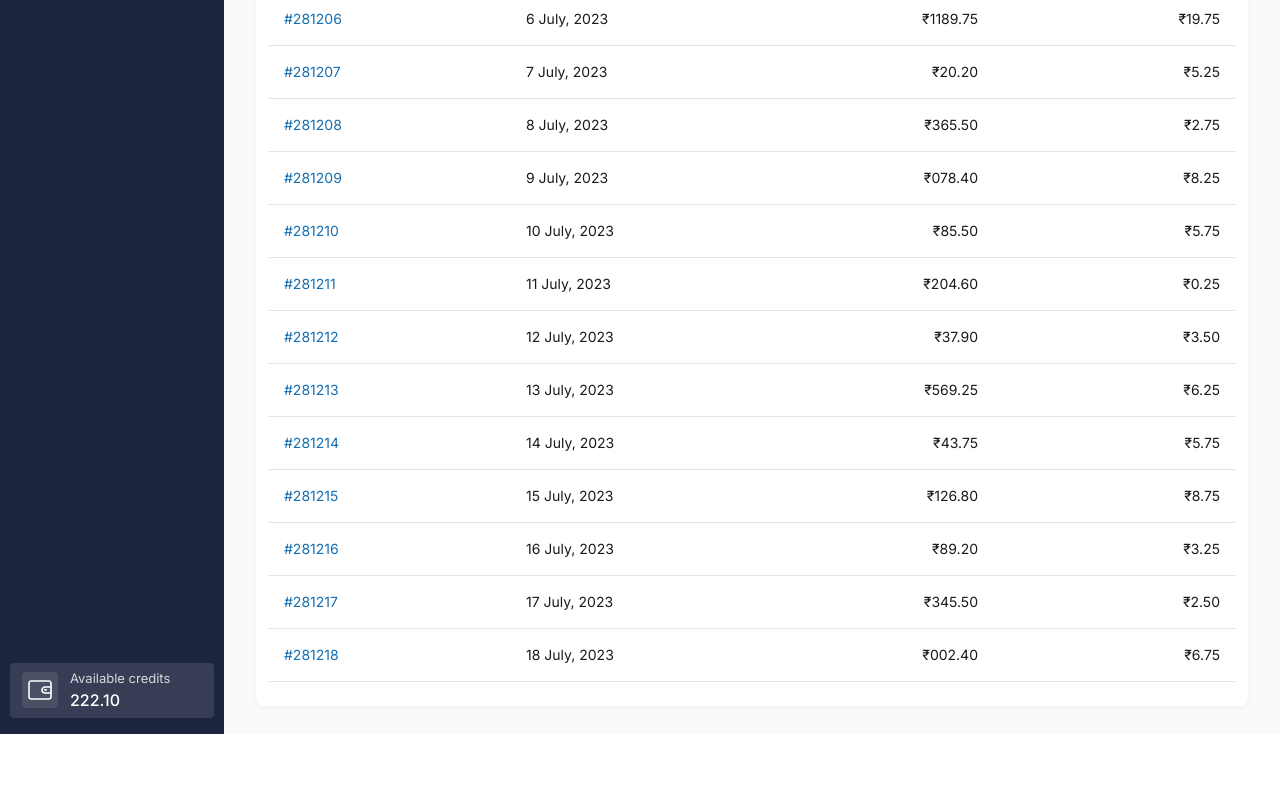
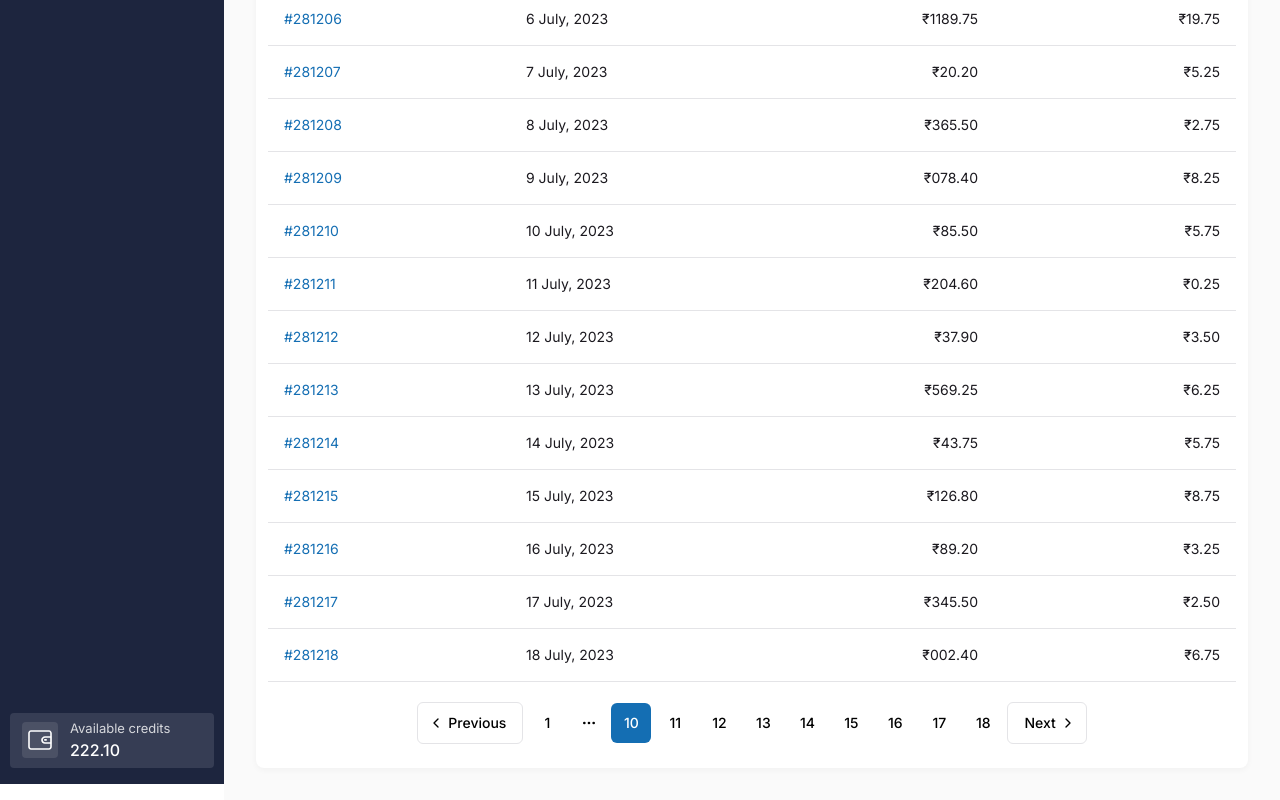
Before and after one commit to Mriganka5137/dukaan-assignment, a Next.js app: page / in a window 1280 px wide. Shown: the part 748-1548 px from the top of the page. Before the commit the page ends 1486 px from the top, so only its background shows below. Built offline with nearby package versions, Linux system fonts and the light colour scheme.

Commit message:
Add new dependencies and components

```diff
--- a/app/components/Links.tsx
+++ b/app/components/Links.tsx
@@ -10,6 +10,7 @@
       {navbarLinks.map((link) => (
         <Link
           href={link.route}
+          key={link.id}
           className={`${
             ((pathname.includes(link.route) && link.route.length > 1) ||
               pathname === link.route) &&
--- /dev/null
+++ b/app/components/TransactionPagination.tsx
@@ -0,0 +1,62 @@
+import React from "react";
+import {
+  Pagination,
+  PaginationContent,
+  PaginationEllipsis,
+  PaginationItem,
+  PaginationLink,
+  PaginationNext,
+  PaginationPrevious,
+} from "@/components/ui/pagination";
+
+const TransactionPagination = () => {
+  return (
+    <Pagination className=" mt-5">
+      <PaginationContent>
+        <PaginationItem className=" border rounded-md">
+          <PaginationPrevious href="#" />
+        </PaginationItem>
+        <PaginationItem>
+          <PaginationLink href="#">1</PaginationLink>
+        </PaginationItem>
+        <PaginationItem>
+          <PaginationEllipsis />
+        </PaginationItem>
+        <PaginationItem>
+          <PaginationLink href="#" className=" bg-primary_blue text-black_100">
+            10
+          </PaginationLink>
+        </PaginationItem>
+        <PaginationItem>
+          <PaginationLink href="#">11</PaginationLink>
+        </PaginationItem>
+        <PaginationItem>
+          <PaginationLink href="#">12</PaginationLink>
+        </PaginationItem>
+        <PaginationItem>
+          <PaginationLink href="#">13</PaginationLink>
+        </PaginationItem>
+        <PaginationItem>
+          <PaginationLink href="#">14</PaginationLink>
+        </PaginationItem>{" "}
+        <PaginationItem>
+          <PaginationLink href="#">15</PaginationLink>
+        </PaginationItem>
+        <PaginationItem>
+          <PaginationLink href="#">16</PaginationLink>
+        </PaginationItem>
+        <PaginationItem>
+          <PaginationLink href="#">17</PaginationLink>
+        </PaginationItem>
+        <PaginationItem>
+          <PaginationLink href="#">18</PaginationLink>
+        </PaginationItem>
+        <PaginationItem className=" border rounded-md">
+          <PaginationNext href="#" />
+        </PaginationItem>
+      </PaginationContent>
+    </Pagination>
+  );
+};
+
+export default TransactionPagination;
--- a/app/components/TransactionTable.tsx
+++ b/app/components/TransactionTable.tsx
@@ -24,7 +24,7 @@
         {orders.map((order) => (
           <TableRow
             key={order.orderId}
-            className="bg-black_100 text-black_12 font-normal rounded-[4px] text-[14px] "
+            className="bg-black_100 text-black_12 font-normal rounded-[4px] text-[14px]"
           >
             <TableCell className="w-1/4 text-primary_blue">
               {order.orderId}
--- a/app/components/Transactions.tsx
+++ b/app/components/Transactions.tsx
@@ -1,6 +1,7 @@
 import React from "react";
 import TransactionAction from "./TransactionAction";
 import TransactionTable from "./TransactionTable";
+import TransactionPagination from "./TransactionPagination";
 
 const Transactions = () => {
   return (
@@ -11,6 +12,7 @@
       <div className="card bg-black_100 mt-3 p-3 pb-6 rounded-[8px]">
         <TransactionAction />
         <TransactionTable />
+        <TransactionPagination />
       </div>
     </section>
   );
--- a/app/layout.tsx
+++ b/app/layout.tsx
@@ -18,8 +18,8 @@
   return (
     <html lang="en">
       <body className={inter.className}>
-        <main className="w-full h-[1482px] flex">
-          <Sidebar />
+        <main className="w-full h-[1532px] flex">
+          {/* <Sidebar /> */}
           {children}
         </main>
       </body>
--- a/app/page.tsx
+++ b/app/page.tsx
@@ -1,15 +1,19 @@
 import Navbar from "./components/Navbar";
 import Overview from "./components/Overview";
+import Sidebar from "./components/Sidebar";
 import Transactions from "./components/Transactions";
 
 export default function Home() {
   return (
-    <section className="dashboard bg-black_98">
+    <>
+      <Sidebar />
+      <section className="dashboard bg-black_98 h-fit">
         <Navbar />
         <div className=" p-8 flex flex-col gap-8">
           <Overview />
           <Transactions />
         </div>
       </section>
+    </>
   );
 }
--- /dev/null
+++ b/components/ui/button.tsx
@@ -0,0 +1,56 @@
+import * as React from "react"
+import { Slot } from "@radix-ui/react-slot"
+import { cva, type VariantProps } from "class-variance-authority"
+
+import { cn } from "@/lib/utils"
+
+const buttonVariants = cva(
+  "inline-flex items-center justify-center whitespace-nowrap rounded-md text-sm font-medium ring-offset-background transition-colors focus-visible:outline-none focus-visible:ring-2 focus-visible:ring-ring focus-visible:ring-offset-2 disabled:pointer-events-none disabled:opacity-50",
+  {
+    variants: {
+      variant: {
+        default: "bg-primary text-primary-foreground hover:bg-primary/90",
+        destructive:
+          "bg-destructive text-destructive-foreground hover:bg-destructive/90",
+        outline:
+          "border border-input bg-background hover:bg-accent hover:text-accent-foreground",
+        secondary:
+          "bg-secondary text-secondary-foreground hover:bg-secondary/80",
+        ghost: "hover:bg-accent hover:text-accent-foreground",
+        link: "text-primary underline-offset-4 hover:underline",
+      },
+      size: {
+        default: "h-10 px-4 py-2",
+        sm: "h-9 rounded-md px-3",
+        lg: "h-11 rounded-md px-8",
+        icon: "h-10 w-10",
+      },
+    },
+    defaultVariants: {
+      variant: "default",
+      size: "default",
+    },
+  }
+)
+
+export interface ButtonProps
+  extends React.ButtonHTMLAttributes<HTMLButtonElement>,
+    VariantProps<typeof buttonVariants> {
+  asChild?: boolean
+}
+
+const Button = React.forwardRef<HTMLButtonElement, ButtonProps>(
+  ({ className, variant, size, asChild = false, ...props }, ref) => {
+    const Comp = asChild ? Slot : "button"
+    return (
+      <Comp
+        className={cn(buttonVariants({ variant, size, className }))}
+        ref={ref}
+        {...props}
+      />
+    )
+  }
+)
+Button.displayName = "Button"
+
+export { Button, buttonVariants }
--- /dev/null
+++ b/components/ui/pagination.tsx
@@ -0,0 +1,116 @@
+import * as React from "react"
+import { ChevronLeft, ChevronRight, MoreHorizontal } from "lucide-react"
+
+import { cn } from "@/lib/utils"
+import { ButtonProps, buttonVariants } from "@/components/ui/button"
+
+const Pagination = ({ className, ...props }: React.ComponentProps<"nav">) => (
+  <nav
+    role="navigation"
+    aria-label="pagination"
+    className={cn("mx-auto flex w-full justify-center", className)}
+    {...props}
+  />
+)
+
+const PaginationContent = React.forwardRef<
+  HTMLUListElement,
+  React.ComponentProps<"ul">
+>(({ className, ...props }, ref) => (
+  <ul
+    ref={ref}
+    className={cn("flex flex-row items-center gap-1", className)}
+    {...props}
+  />
+))
+PaginationContent.displayName = "PaginationContent"
+
+const PaginationItem = React.forwardRef<
+  HTMLLIElement,
+  React.ComponentProps<"li">
+>(({ className, ...props }, ref) => (
+  <li ref={ref} className={cn("", className)} {...props} />
+))
+PaginationItem.displayName = "PaginationItem"
+
+type PaginationLinkProps = {
+  isActive?: boolean
+} & Pick<ButtonProps, "size"> &
+  React.ComponentProps<"a">
+
+const PaginationLink = ({
+  className,
+  isActive,
+  size = "icon",
+  ...props
+}: PaginationLinkProps) => (
+  <PaginationItem>
+    <a
+      aria-current={isActive ? "page" : undefined}
+      className={cn(
+        buttonVariants({
+          variant: isActive ? "outline" : "ghost",
+          size,
+        }),
+        className
+      )}
+      {...props}
+    />
+  </PaginationItem>
+)
+PaginationLink.displayName = "PaginationLink"
+
+const PaginationPrevious = ({
+  className,
+  ...props
+}: React.ComponentProps<typeof PaginationLink>) => (
+  <PaginationLink
+    aria-label="Go to previous page"
+    size="default"
+    className={cn("gap-1 pl-2.5", className)}
+    {...props}
+  >
+    <ChevronLeft className="h-4 w-4" />
+    <span>Previous</span>
+  </PaginationLink>
+)
+PaginationPrevious.displayName = "PaginationPrevious"
+
+const PaginationNext = ({
+  className,
+  ...props
+}: React.ComponentProps<typeof PaginationLink>) => (
+  <PaginationLink
+    aria-label="Go to next page"
+    size="default"
+    className={cn("gap-1 pr-2.5", className)}
+    {...props}
+  >
+    <span>Next</span>
+    <ChevronRight className="h-4 w-4" />
+  </PaginationLink>
+)
+
+const PaginationEllipsis = ({
+  className,
+  ...props
+}: React.ComponentProps<"span">) => (
+  <span
+    aria-hidden
+    className={cn("flex h-9 w-9 items-center justify-center", className)}
+    {...props}
+  >
+    <MoreHorizontal className="h-4 w-4" />
+    <span className="sr-only">More pages</span>
+  </span>
+)
+
+export {
+  Pagination,
+  PaginationContent,
+  PaginationEllipsis,
+  PaginationItem,
+  PaginationLink,
+  PaginationNext,
+  PaginationPrevious,
+}
--- a/lib/constants.ts
+++ b/lib/constants.ts
@@ -275,5 +275,3 @@
   // },
   // ... Add more objects ...
 ];
-
-console.log(orders.length);
--- a/package.json
+++ b/package.json
@@ -9,6 +9,7 @@
     "lint": "next lint"
   },
   "dependencies": {
+    "@radix-ui/react-slot": "^1.0.2",
     "class-variance-authority": "^0.7.0",
     "clsx": "^2.1.0",
     "lucide-react": "^0.307.0",
```
Also changed, not shown: 1 other file (tests, documents, lock files or other folders). Lines whose indentation alone changed are shown as unchanged.
